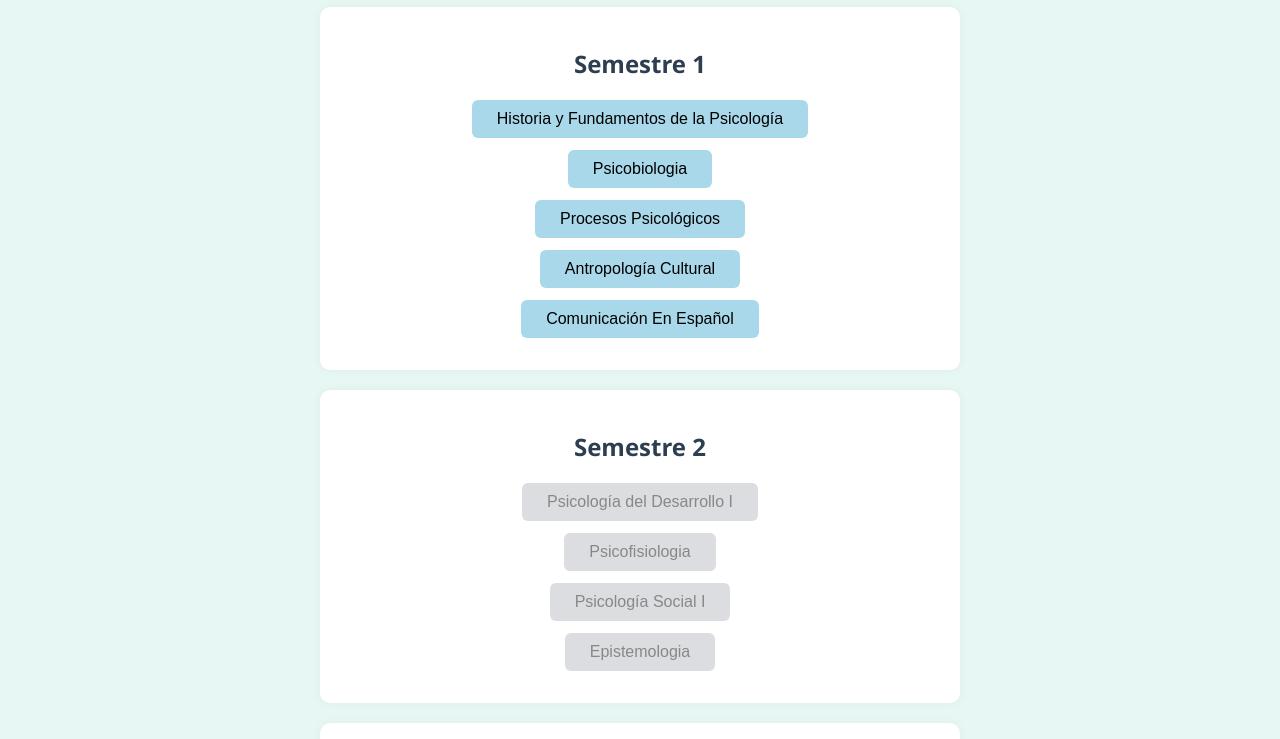
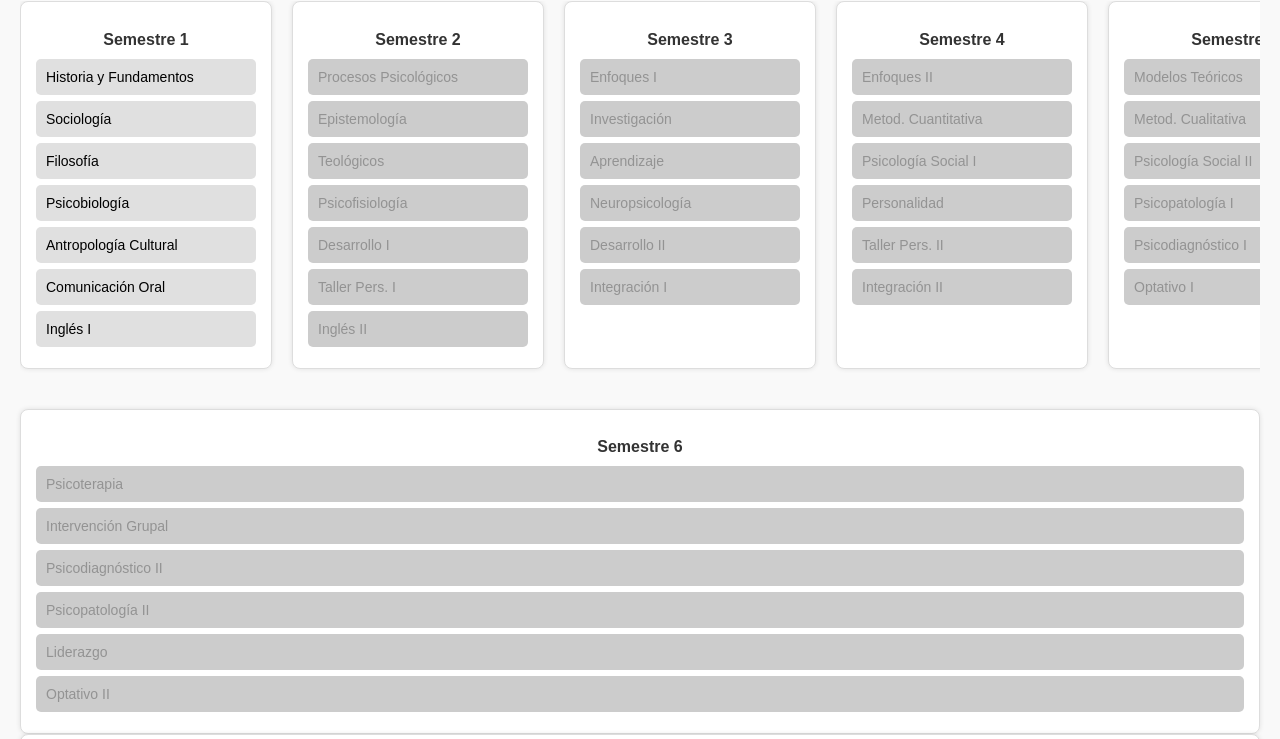
Before and after one commit to jassssd/malla-psicolog-a-, a plain HTML site: page index.html in a window 1280 px wide. Shown: the part 107-846 px from the top of the page. Drawn offline with Linux system fonts and the light colour scheme.

Commit message:
Update index.html

```diff
--- a/index.html
+++ b/index.html
@@ -3,97 +3,195 @@
 <head>
   <meta charset="UTF-8">
   <title>Malla Psicología UCSC - Completa</title>
-  <link rel="stylesheet" href="style.css">
+  <style>
+    body {
+      font-family: sans-serif;
+      background: #f9f9f9;
+      margin: 0;
+      padding: 20px;
+    }
+
+    h1 {
+      text-align: center;
+      color: #b30000;
+      margin-bottom: 30px;
+    }
+
+    .contenedor {
+      display: flex;
+      overflow-x: auto;
+      gap: 20px;
+      padding-bottom: 40px;
+    }
+
+    .semestre {
+      min-width: 220px;
+      background-color: #fff;
+      border: 1px solid #ddd;
+      padding: 15px;
+      border-radius: 8px;
+      box-shadow: 0 0 5px rgba(0,0,0,0.1);
+    }
+
+    .semestre h2 {
+      text-align: center;
+      color: #333;
+      font-size: 16px;
+      margin-bottom: 10px;
+    }
+
+    .ramo {
+      display: block;
+      margin: 6px 0;
+      padding: 10px;
+      width: 100%;
+      border: none;
+      border-radius: 5px;
+      background-color: #e0e0e0;
+      cursor: pointer;
+      font-size: 14px;
+      text-align: left;
+    }
+
+    .ramo.bloqueado {
+      background-color: #ccc;
+      cursor: not-allowed;
+    }
+
+    .ramo.aprobado {
+      background-color: #a8e6a1;
+    }
+  </style>
 </head>
 <body>
+
 <h1>Malla Interactiva - Psicología UCSC</h1>
+
+<div class="contenedor">
 
   <!-- SEMESTRE 1 -->
   <div class="semestre">
     <h2>Semestre 1</h2>
-  <button class="ramo" onclick="aprobar(this, 'desarrollo1')">Historia y Fundamentos de la Psicología</button>
-  <button class="ramo" onclick="aprobar(this, 'neuro1')">Psicobiologia</button>
-  <button class="ramo" onclick="aprobar(this, 'psicologia_general')">Procesos Psicológicos</button>
-  <button class="ramo" onclick="aprobar(this, 'antropologia')">Antropología Cultural</button>
-  <button class="ramo" onclick="aprobar(this, 'comunicacion')">Comunicación En Español</button>
+    <button class="ramo" onclick="aprobar(this, ['3.1'])" id="1.1">Historia y Fundamentos</button>
+    <button class="ramo" onclick="aprobar(this, ['2.1'])" id="1.2">Sociología</button>
+    <button class="ramo" onclick="aprobar(this, ['3.2'])" id="1.3">Filosofía</button>
+    <button class="ramo" onclick="aprobar(this, ['2.2'])" id="1.4">Psicobiología</button>
+    <button class="ramo" onclick="aprobar(this, ['5.1'])" id="1.5">Antropología Cultural</button>
+    <button class="ramo" onclick="aprobar(this, ['5.5'])" id="1.6">Comunicación Oral</button>
+    <button class="ramo" onclick="aprobar(this, ['2.7'])" id="1.7">Inglés I</button>
   </div>
 
   <!-- SEMESTRE 2 -->
   <div class="semestre">
     <h2>Semestre 2</h2>
-  <button class="ramo bloqueado" id="desarrollo1" disabled onclick="aprobar(this, 'desarrollo2')">Psicología del Desarrollo I</button>
-  <button class="ramo bloqueado" id="neuro1" disabled onclick="aprobar(this, 'neuro2')">Psicofisiologia</button>
-  <button class="ramo bloqueado" id="psicologia_general" disabled onclick="aprobar(this, 'social1')">Psicología Social I</button>
-  <button class="ramo bloqueado" id="comunicacion" disabled onclick="aprobar(this, 'estadistica1')">Epistemologia</button>
+    <button class="ramo bloqueado" id="2.1" disabled onclick="aprobar(this, ['5.1'])">Procesos Psicológicos</button>
+    <button class="ramo bloqueado" id="2.2" disabled onclick="aprobar(this, ['3.4'])">Epistemología</button>
+    <button class="ramo bloqueado" id="2.3" disabled onclick="aprobar(this, ['3.3'])">Teológicos</button>
+    <button class="ramo bloqueado" id="2.4" disabled onclick="aprobar(this, ['4.4'])">Psicofisiología</button>
+    <button class="ramo bloqueado" id="2.5" disabled onclick="aprobar(this, ['3.5'])">Desarrollo I</button>
+    <button class="ramo bloqueado" id="2.6" disabled onclick="aprobar(this, ['4.5'])">Taller Pers. I</button>
+    <button class="ramo bloqueado" id="2.7" disabled onclick="aprobar(this, ['3.6'])">Inglés II</button>
   </div>
 
   <!-- SEMESTRE 3 -->
   <div class="semestre">
     <h2>Semestre 3</h2>
-  <button class="ramo bloqueado" id="desarrollo2" disabled onclick="aprobar(this, 'desarrollo3')">Psicología del Desarrollo II</button>
-  <button class="ramo bloqueado" id="social1" disabled onclick="aprobar(this, 'social2')">Psicología Social II</button>
-  <button class="ramo bloqueado" id="estadistica1" disabled onclick="aprobar(this, 'estadistica2')">Estadística II</button>
-  <button class="ramo bloqueado" id="neuro2" disabled>Neuropsicologia</button>
+    <button class="ramo bloqueado" id="3.1" disabled onclick="aprobar(this, ['4.1'])">Enfoques I</button>
+    <button class="ramo bloqueado" id="3.2" disabled onclick="aprobar(this, ['4.2'])">Investigación</button>
+    <button class="ramo bloqueado" id="3.3" disabled onclick="aprobar(this, ['4.3'])">Aprendizaje</button>
+    <button class="ramo bloqueado" id="3.4" disabled onclick="aprobar(this, ['4.4'])">Neuropsicología</button>
+    <button class="ramo bloqueado" id="3.5" disabled onclick="aprobar(this, ['4.5'])">Desarrollo II</button>
+    <button class="ramo bloqueado" id="3.6" disabled onclick="aprobar(this, ['4.6'])">Integración I</button>
   </div>
 
   <!-- SEMESTRE 4 -->
   <div class="semestre">
     <h2>Semestre 4</h2>
-  <button class="ramo bloqueado" id="desarrollo3" disabled onclick="aprobar(this, 'psicopatologia1')">Psicología del Ciclo Vital</button>
-  <button class="ramo bloqueado" id="social2" disabled>Psicología Comunitaria</button>
-  <button class="ramo bloqueado" id="estadistica2" disabled>Evaluación Psicológica I</button>
+    <button class="ramo bloqueado" id="4.1" disabled onclick="aprobar(this, ['5.1'])">Enfoques II</button>
+    <button class="ramo bloqueado" id="4.2" disabled onclick="aprobar(this, ['5.2'])">Metod. Cuantitativa</button>
+    <button class="ramo bloqueado" id="4.3" disabled onclick="aprobar(this, ['5.3'])">Psicología Social I</button>
+    <button class="ramo bloqueado" id="4.4" disabled onclick="aprobar(this, ['6.4'])">Personalidad</button>
+    <button class="ramo bloqueado" id="4.5" disabled onclick="aprobar(this, ['5.5'])">Taller Pers. II</button>
+    <button class="ramo bloqueado" id="4.6" disabled onclick="aprobar(this, ['5.6'])">Integración II</button>
   </div>
 
   <!-- SEMESTRE 5 -->
   <div class="semestre">
     <h2>Semestre 5</h2>
-  <button class="ramo bloqueado" id="psicopatologia1" disabled onclick="aprobar(this, 'psicopatologia2')">Psicopatología I</button>
-  <button class="ramo bloqueado" disabled>Evaluación Psicológica II</button>
-  <button class="ramo bloqueado" disabled>Teorías de la Personalidad</button>
-  <button class="ramo bloqueado" disabled>Intervención en Crisis</button>
+    <button class="ramo bloqueado" id="5.1" disabled onclick="aprobar(this, ['6.1'])">Modelos Teóricos</button>
+    <button class="ramo bloqueado" id="5.2" disabled onclick="aprobar(this, ['8.3'])">Metod. Cualitativa</button>
+    <button class="ramo bloqueado" id="5.3" disabled onclick="aprobar(this, ['6.2'])">Psicología Social II</button>
+    <button class="ramo bloqueado" id="5.4" disabled onclick="aprobar(this, ['6.4'])">Psicopatología I</button>
+    <button class="ramo bloqueado" id="5.5" disabled onclick="aprobar(this, ['6.5'])">Psicodiagnóstico I</button>
+    <button class="ramo bloqueado" id="5.6" disabled onclick="aprobar(this, ['6.6'])">Optativo I</button>
   </div>
+
+  <!-- Puedes seguir pegando aquí los semestres 6-10 en el mismo estilo horizontal -->
+
+</div>
+
+<script>
+function aprobar(boton, siguientes) {
+  boton.classList.add('aprobado');
+  boton.disabled = true;
+  if (siguientes && siguientes.length > 0) {
+    siguientes.forEach(id => {
+      const sig = document.getElementById(id);
+      if (sig) {
+        sig.disabled = false;
+        sig.classList.remove('bloqueado');
+      }
+    });
+  }
+}
+</script>
+
+</body>
+</html>
 
 <!-- SEMESTRE 6 -->
 <div class="semestre">
   <h2>Semestre 6</h2>
-  <button class="ramo bloqueado" id="psicopatologia2" disabled>Psicopatología II</button>
-  <button class="ramo bloqueado" disabled>Evaluación Psicológica III</button>
-  <button class="ramo bloqueado" disabled>Intervención Psicológica I</button>
-  <button class="ramo bloqueado" disabled>Psicología Jurídica</button>
+  <button class="ramo bloqueado" id="6.1" disabled onclick="aprobar(this, ['7.1'])">Psicoterapia</button>
+  <button class="ramo bloqueado" id="6.2" disabled onclick="aprobar(this, ['7.2'])">Intervención Grupal</button>
+  <button class="ramo bloqueado" id="6.3" disabled onclick="aprobar(this, ['7.3'])">Psicodiagnóstico II</button>
+  <button class="ramo bloqueado" id="6.4" disabled onclick="aprobar(this, ['7.4'])">Psicopatología II</button>
+  <button class="ramo bloqueado" id="6.5" disabled onclick="aprobar(this, ['7.5'])">Liderazgo</button>
+  <button class="ramo bloqueado" id="6.6" disabled onclick="aprobar(this, ['7.6'])">Optativo II</button>
 </div>
 
 <!-- SEMESTRE 7 -->
 <div class="semestre">
   <h2>Semestre 7</h2>
-  <button class="ramo bloqueado" disabled>Intervención Psicológica II</button>
-  <button class="ramo bloqueado" disabled>Psicología Educacional</button>
-  <button class="ramo bloqueado" disabled>Psicología Organizacional</button>
-  <button class="ramo bloqueado" disabled>Ética Profesional</button>
+  <button class="ramo bloqueado" id="7.1" disabled onclick="aprobar(this, ['8.1'])">Clínica Infanto-Juvenil</button>
+  <button class="ramo bloqueado" id="7.2" disabled onclick="aprobar(this, ['8.2'])">Psicología Comunitaria</button>
+  <button class="ramo bloqueado" id="7.3" disabled onclick="aprobar(this, ['8.3'])">Educacional I</button>
+  <button class="ramo bloqueado" id="7.4" disabled onclick="aprobar(this, ['8.4'])">Organizacional I</button>
+  <button class="ramo bloqueado" id="7.5" disabled onclick="aprobar(this, ['8.5'])">Competencias Profesionales</button>
+  <button class="ramo bloqueado" id="7.6" disabled onclick="aprobar(this, ['8.6'])">Ética Profesional</button>
 </div>
 
 <!-- SEMESTRE 8 -->
 <div class="semestre">
   <h2>Semestre 8</h2>
-  <button class="ramo bloqueado" disabled>Taller de Integración I</button>
-  <button class="ramo bloqueado" disabled>Tesis I</button>
-  <button class="ramo bloqueado" disabled>Electivo Profesional I</button>
+  <button class="ramo bloqueado" id="8.1" disabled onclick="aprobar(this, ['9.1'])">Clínica Adultos</button>
+  <button class="ramo bloqueado" id="8.2" disabled onclick="aprobar(this, ['9.2'])">Psicología Jurídica</button>
+  <button class="ramo bloqueado" id="8.3" disabled>Educacional II</button>
+  <button class="ramo bloqueado" id="8.4" disabled>Organizacional II</button>
+  <button class="ramo bloqueado" id="8.5" disabled onclick="aprobar(this, ['9.1'])">Proyecto de Tesis</button>
+  <button class="ramo bloqueado" id="8.6" disabled>Optativo III</button>
 </div>
 
 <!-- SEMESTRE 9 -->
 <div class="semestre">
   <h2>Semestre 9</h2>
-  <button class="ramo bloqueado" disabled>Taller de Integración II</button>
-  <button class="ramo bloqueado" disabled>Tesis II</button>
-  <button class="ramo bloqueado" disabled>Electivo Profesional II</button>
+  <button class="ramo bloqueado" id="9.1" disabled onclick="aprobar(this, ['10.1'])">Tesis</button>
+  <button class="ramo bloqueado" id="9.2" disabled onclick="aprobar(this, ['10.2'])">Práctica I</button>
 </div>
 
 <!-- SEMESTRE 10 -->
 <div class="semestre">
   <h2>Semestre 10</h2>
-  <button class="ramo bloqueado" disabled>Práctica Profesional</button>
-  <button class="ramo bloqueado" disabled>Examen de Grado</button>
+  <button class="ramo bloqueado" id="10.1" disabled>Práctica II</button>
+  <button class="ramo bloqueado" id="10.2" disabled>Supervisión Final</button>
 </div>
-
-<script src="script.js"></script>
-</body>
-</html>
```
Lines whose indentation alone changed are shown as unchanged.
